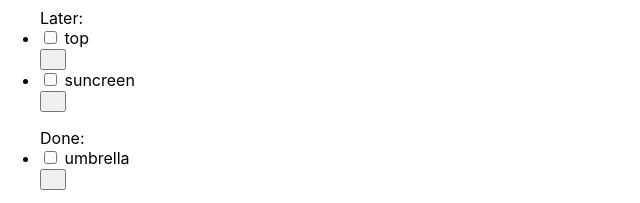
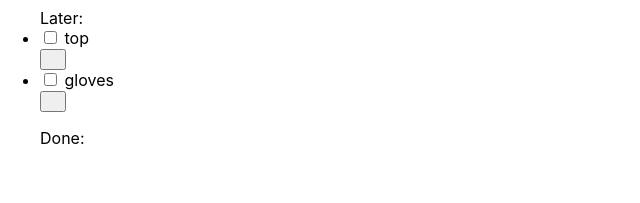
Before and after one commit to fatimanguyen2/accordingly, a React (Create React App) app in the folder client/: page / in a window 1280 px wide. Shown: the part 1281-1484 px from the top of the page, without its empty margins (0-640 px from the left). After the commit the page ends 1445 px from the top, so only its background shows below. Built offline with nearby package versions, Linux system fonts and the light colour scheme.

Commit message:
make items change within all 3 categories recommendation list

```diff
--- a/client/src/components/App.jsx
+++ b/client/src/components/App.jsx
@@ -11,10 +11,10 @@ import RecommendationList from './RecommendationList'
 
 function App() {
     const suggestions = {
-        upcoming: [{id:1, name: 'hat', description: 'Keep that head sheltered from the cold'},{id:2, name: 'suncreen', description: 'It is sunny outside'}],
-        later: [{id:3, name: 'top', description: 'layer up'}, {id:2, name: 'suncreen', description: 'It is sunny outside'}]}
+        upcoming: [{id:1, name: 'hat', description: 'Keep that head sheltered from the cold'}, {id:2, name: 'suncreen', description: 'It is sunny outside'}],
+        later: [{id:3, name: 'top', description: 'layer up'}, {id:4, name: 'gloves', description: 'It is cold'}]}
 
-    const [recommendations, setRecommendations] = useState({...suggestions, done: [{id:5, name: 'umbrella', description: 'rainy rainy'}]})
+    const [recommendations, setRecommendations] = useState({...suggestions, done: []})
 
     const events = [
         { id: 1, title: 'work', startTime: '9:00', weatherIcon: 'http://openweathermap.org/img/wn/02d@2x.png' },
@@ -24,17 +24,27 @@ function App() {
     ];
 
     const getItem = (id, array) => array.find(element => element.id === id);
+    const getSuggestionCategory = (id, object) => {
+        for (const category in object) {
+            const result = object[category].find(item => item.id === id);
+            if (result) {
+                return category
+            };
+        }
+    };
 
     // USE PREV BEFORE SPREADING??????
-    const handleChecked = (id, type) => {
+    const handleCheck = (id, type) => {
         const item = getItem(id, recommendations[type]);
         // const filteredArr = recommendations[type].filter(item => item.id !== id);
         // const doneArr = [...recommendations.done, item];
+        const category = getSuggestionCategory(id, suggestions);
 
-        if (type === 'upcoming') {
-            setRecommendations(prev => ({...prev, upcoming: prev[type].filter(item => item.id !== id), done: [...prev.done, item]}));
-        } else if (type === 'later') {
-            setRecommendations(prev => ({...prev, later: prev[type].filter(item => item.id !== id), done: [...prev.done, item]}));
+        // if item gets checked and is in upcoming/later list, remove from that list and add to done list
+        if (type === 'upcoming' || type === 'later') {
+            setRecommendations(prev => ({...prev, [type]: prev[type].filter(item => item.id !== id), done: [...prev.done, item]}));
+        } else { //if item is unchecked from done list, move it back to original list(upcoming/later) or remove if no longer relevant
+            setRecommendations(prev => ({...prev, done: prev[type].filter(item => item.id !== id), [category]: [...prev[category], item]}));
         }
     };
     return (
@@ -50,9 +60,9 @@ function App() {
             </section>
             <DepartureTime departureTime='8:24pm' />
             <section>
-                <RecommendationList recommendations={recommendations.upcoming} handleChecked={handleChecked} type='upcoming'>Upcoming: </RecommendationList>
-                <RecommendationList recommendations={recommendations.later} handleChecked={handleChecked} type='later'>Later: </RecommendationList>
-                <RecommendationList recommendations={recommendations.done} handleChecked={handleChecked} type='done'>Done: </RecommendationList>
+                <RecommendationList recommendations={recommendations.upcoming} handleCheck={handleCheck} type='upcoming'>Upcoming: </RecommendationList>
+                <RecommendationList recommendations={recommendations.later} handleCheck={handleCheck} type='later'>Later: </RecommendationList>
+                <RecommendationList recommendations={recommendations.done} handleCheck={handleCheck} type='done'>Done: </RecommendationList>
             </section>
         </main>
     );
--- a/client/src/components/RecommendationItem.jsx
+++ b/client/src/components/RecommendationItem.jsx
@@ -7,10 +7,8 @@ export default function RecommendationItem(props) {
 
   const onClick = () => {
     setCheck(!checked);
-    if (!checked) {
-      props.handleChecked(props.id, props.type);
-    } else if (checked && props.type === 'done') {
-      console.log('in done');
+    if (!checked || (checked && props.type === 'done')) {
+      props.handleCheck(props.id, props.type);
     }
   };
   return (
--- a/client/src/components/RecommendationList.jsx
+++ b/client/src/components/RecommendationList.jsx
@@ -8,7 +8,7 @@ export default function RecommendationList(props) {
       id={item.id}
       name={item.name}
       description={item.description}
-      handleChecked={props.handleChecked}
+      handleCheck={props.handleCheck}
       type={props.type}
     />
   });
```
